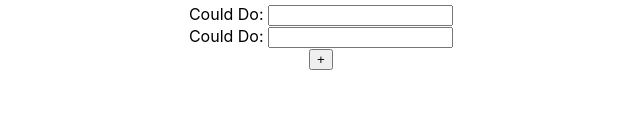
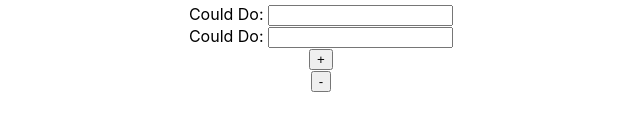
Before and after one commit to BaseBenjamin13/What-To-Do, a React (Create React App) app: page / in a window 1280 px wide. Shown: the part 200-330 px from the top of the page, without its empty margins (319-959 px from the left). Built offline with nearby package versions, Linux system fonts and the light colour scheme.

Commit message:
added remove input component

```diff
--- a/src/components/CouldDo.js
+++ b/src/components/CouldDo.js
@@ -2,6 +2,7 @@ import React, { useState } from 'react';
 
 import Input from './inputs/Input';
 import AddInput from './inputs/AddInput';
+import RemoveInput from './inputs/RemoveInput';
 
 function CouldDo() {
 
@@ -15,6 +16,7 @@ function CouldDo() {
                     return input
                 })}
                 <AddInput inputs={inputs} setInputs={setInputs} />
+                <RemoveInput inputs={inputs} setInputs={setInputs} />
 
             </form>
         </div>
--- /dev/null
+++ b/src/components/inputs/RemoveInput.js
@@ -0,0 +1,17 @@
+import React from 'react'
+
+function RemoveInput({ inputs, setInputs }) {
+
+    const removeInput = (e) => {
+        e.preventDefault();
+        setInputs(inputs.slice(0, -1));
+    }
+
+  return (
+    <div>
+        <button onClick={removeInput}>-</button>
+    </div>
+  )
+}
+
+export default RemoveInput
```
